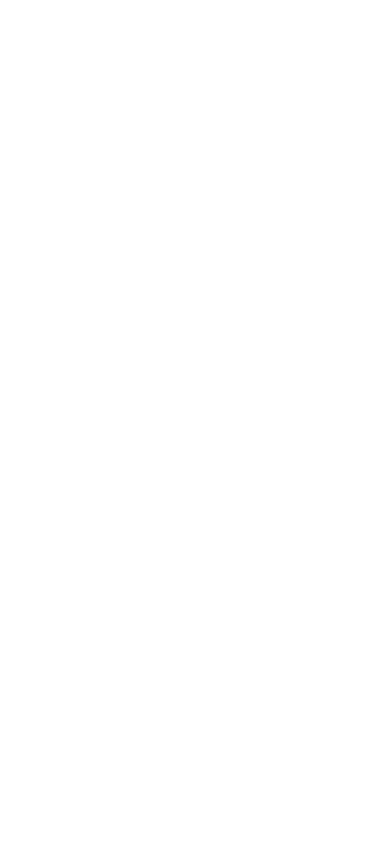
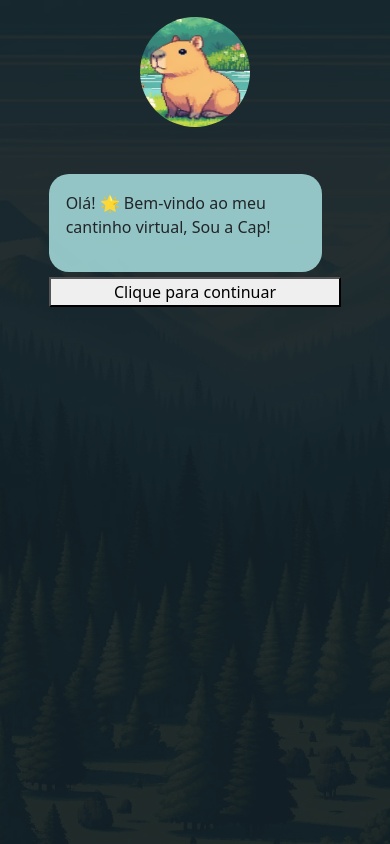
Before and after one commit to Rafael-conquista/Goal_notes, a React (Create React App) app in the folder front/goals-notes/: page /CapCreate in a window 390 px wide. Before the commit this address had no page. Built offline with nearby package versions, Linux system fonts and the light colour scheme.

Commit message:
adicionar inicio do desenvolvimento da tela de criação de capivara

```diff
--- a/front/goals-notes/src/App.js
+++ b/front/goals-notes/src/App.js
@@ -1,6 +1,7 @@
 import Initial from "./pages/initial_page/initial_page"
 import Home from "./pages/homepage/homepage"
 import Goals from "./pages/goals/goals"
+import CapCreate from "./pages/CapCreate/CapCreate";
 import { Route,Routes, BrowserRouter } from "react-router-dom";
 import 'bootstrap/dist/css/bootstrap.min.css';
 
@@ -11,6 +12,7 @@ function App() {
           <Route path="/" element={<Initial />}></Route>
           <Route path="/Home" element={<Home />}></Route>
           <Route path="/Goals" element={<Goals />}></Route>
+          <Route path="/CapCreate" element={<CapCreate />}></Route>
         </Routes>
     </BrowserRouter>
   );
--- /dev/null
+++ b/front/goals-notes/src/components/CapCreator.js
@@ -0,0 +1,73 @@
+import React, { useState, useEffect } from 'react';
+import cap_default from '../images/cap_default.jpg';
+import { EscritaAutomatica } from '../utils/EscritaAutomatica';
+
+function CapCreatorComponent(){
+    const first_interaction = [
+        {tempo: 45, text:"Olá! 🌟 Bem-vindo ao meu cantinho virtual, Sou a Cap!"},
+        {tempo: 45, text:"Estou pronta para compartilhar sorrisos e alegria contigo. 🌿✨"},
+        {tempo: 45, text:"Antes de começarmos nossa conversa, poderia me dizer como devo chama-lo? 😊👋"},
+        {tempo: 45, text:"Que nome Lindo!"},
+        {tempo: 45, text:"Adoraria ter um nome que combine comigo! 😊 "},
+        {tempo: 45, text:"Como você gostaria de me chamar? Estou ansiosa para saber! 💖🌸"}
+    ]
+
+    const [showInput, setShowInput] = useState(false)
+    const [showTextInput, setShowTextInput] = useState(false)
+    const [message, setMessage] = useState(first_interaction[0])
+    const [interaction, setInteraction] = useState(1)
+    const [nickname, setNickname] = useState()
+
+    useEffect(() => {
+        const timeoutId = setTimeout(() => {
+          setShowInput(true);
+        }, 3900);
+
+        return () => clearTimeout(timeoutId);
+      }, [showInput])
+
+      const handleInput = () => {
+        if(showInput){
+            setShowInput(false)
+            setInteraction(interaction+1)
+            setMessage(first_interaction[interaction])
+        }
+
+        if(interaction === 2){
+            setShowTextInput(true)
+        }
+        if(interaction === 5){
+            setShowTextInput(true)
+        }
+      }
+
+      const nicnameChange = (e) => {
+        setNickname(e.target.value)
+        if (e.key === "Enter") {
+            setShowTextInput(false)
+            handleInput()
+        }
+      }
+
+    return(
+        <>
+            <div className="cap_component">
+                <div className='cap_txt_box_grid'>
+                    <img src={cap_default} alt='vazio' className="cap_welcome_page" />
+                    <div className='cap_txt_box'>
+                        {}
+                        <p>
+                            <EscritaAutomatica
+                                props={message}
+                            />
+                        </p>
+                    </div>
+                    {showInput && !showTextInput &&<button onClick={handleInput}>Clique para continuar</button>}
+                    {showTextInput && <input type='text' placeholder='Digite como deseja ser chamado!' onChange={nicnameChange} onKeyPress={nicnameChange}/>}
+                </div>
+            </div>
+        </>
+    )
+}
+
+export default CapCreatorComponent;
--- /dev/null
+++ b/front/goals-notes/src/components/Style/capCreatorStyle.css
@@ -0,0 +1,101 @@
+.cap_component {
+    position: absolute;
+    display: flex;
+    top: 0;
+    bottom: 0;
+    left: 0;
+    right: 0;
+    margin: auto;
+    width: 70vw;
+    height: 80vh;
+    border-radius: 30px;
+    background-color: #131f24ec;
+}
+
+.capScreen {
+    position: fixed;
+    top: 0;
+    left: 0;
+    width: 100%;
+    height: 100%;
+    background-image: url('../../images/paisagem.jpg');
+    background-size: cover;
+    background-position: center;
+    background-repeat: no-repeat;
+}
+
+.cap_welcome_page {
+    border-radius: 100px;
+    width: 110px;
+    height: 110px;
+    margin-top: 5vh;
+    margin-left: 5vh;
+}
+
+.cap_txt_box_grid{
+    display: grid;
+    gap: 20px;
+    grid-template-columns: repeat(2, 2fr);
+    height: fit-content;
+    width: max-content;
+}
+
+.cap_txt_box{
+    background-color: rgba(177, 235, 235, 0.801);
+    border-radius: 20px;
+    text-align: left;
+    padding-left: 2vw;
+    margin-top: 5vh;
+    width: 55vw;
+    margin-right: 5vw;
+    display: flex;
+    justify-content: center; /* Alinhar conteúdo horizontalmente */
+    align-items: center; /* Alinhar conteúdo verticalmente */
+}
+
+
+@media screen and (max-width: 1300px) {
+    .cap_txt_box{
+        margin-top: 5vh;
+        width: 50vw;
+        margin-right: 5vw;
+    }
+}
+
+@media screen and (max-width: 1000px) {
+    .cap_component {
+        width: 100vw;
+        height: 100vh;
+        border-radius: 0;
+        margin-left: auto;
+    }
+    .cap_txt_box{
+        margin-top: 5vh;
+        margin-right: 5vw;
+        width: 70vw;
+        padding: 2vh;
+    }
+}
+
+@media screen and (max-width: 620px) {
+    .cap_welcome_page {
+        border-radius: 100px;
+        width: 90px;
+        height: 90px;
+        margin-top: 2vh;
+    }
+    .cap_txt_box_grid{
+        display: grid;
+        gap: 5px;
+        grid-template-columns: repeat(1, 2fr);
+        height: fit-content;
+        margin: 0 auto;
+    }
+    .cap_welcome_page {
+        border-radius: 100px;
+        width: 110px;
+        height: 110px;
+        margin: 0 auto;
+        margin-top: 2vh;
+    }
+}
--- a/front/goals-notes/src/components/Style/loginStyle.css
+++ b/front/goals-notes/src/components/Style/loginStyle.css
@@ -15,6 +15,9 @@ body {
     body {
         height: auto;
         overflow-y: auto;
+        align-items: center;
+        justify-content: center;
+        display: flex;
     }
 }
 
--- a/front/goals-notes/src/components/register.js
+++ b/front/goals-notes/src/components/register.js
@@ -127,15 +127,6 @@ function RegisterComponent(){
               placeholder='Nome do Usuário'
             />
             )}
-            {!telaMaiorCelular &&(
-              <input className='textos'
-              type="date"
-              required="required"
-              onChange={ageChange}
-              id="age"
-              placeholder='data de nascimento'
-            />
-            )}
             {telaMaiorCelular &&(
               <input className='textos'
                 type="text"
@@ -145,6 +136,13 @@ function RegisterComponent(){
                 placeholder='Informe o seu nome de usuário'
               />
             )}
+            <input className='textos'
+              type="date"
+              required="required"
+              onChange={ageChange}
+              id="age"
+              placeholder='data de nascimento'
+            />
         </div>
         <div className='formRegistroUsuario'>
           {!telaMaiorCelular &&(
--- /dev/null
+++ b/front/goals-notes/src/pages/CapCreate/CapCreate.js
@@ -0,0 +1,14 @@
+import CapCreatorComponent from '../../components/CapCreator';
+import '../../components/Style/capCreatorStyle.css';
+
+function CapCreate(){
+    return(
+        <>
+            <div className='capScreen'>
+                <CapCreatorComponent/>
+            </div>
+        </>
+    )
+}
+
+export default CapCreate;
--- /dev/null
+++ b/front/goals-notes/src/utils/EscritaAutomatica.js
@@ -0,0 +1,26 @@
+import { useEffect, useState } from "react";
+
+export function EscritaAutomatica(props){
+    const [text, setText] = useState("");
+    const tempo = props.props.tempo;
+
+    const Escrever = (text, i = 0) => {
+        if(i < text.length){
+            setText(text.slice(0, i + 1) + "|");
+            setTimeout(() => Escrever(text, i + 1), tempo);
+        } else {
+            setText(text.slice(0, i + 1));
+        }
+    };
+
+    useEffect(() => {
+        setText(""); // Limpa o texto antes de iniciar a escrita
+        setTimeout(() => Escrever(props.props.text), 500); // Inicia a escrita após 500ms
+    }, [props.props.text]); // O efeito é acionado sempre que props.props.text mudar
+
+    return(
+        <>
+            {text}
+        </>
+    );
+}
```
Also changed, not shown: front/goals-notes/src/images/cap_default.jpg (added), front/goals-notes/src/images/paisagem.jpg (added).
